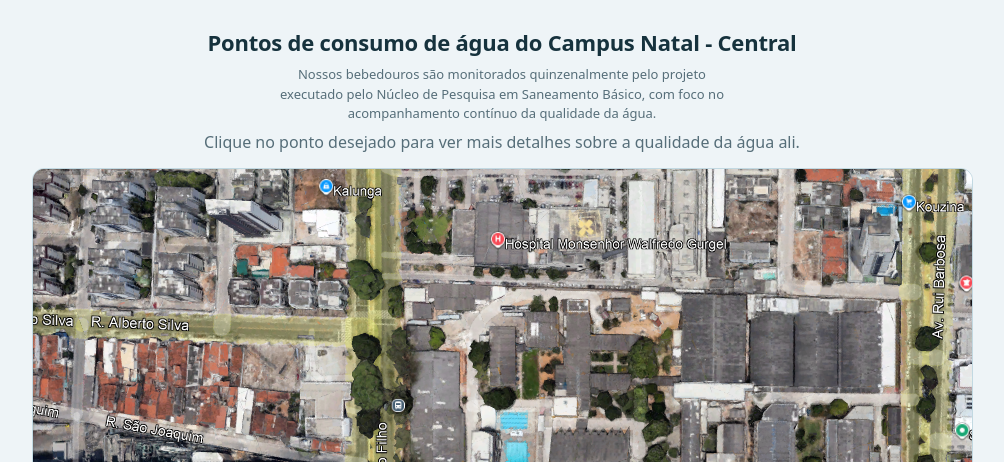
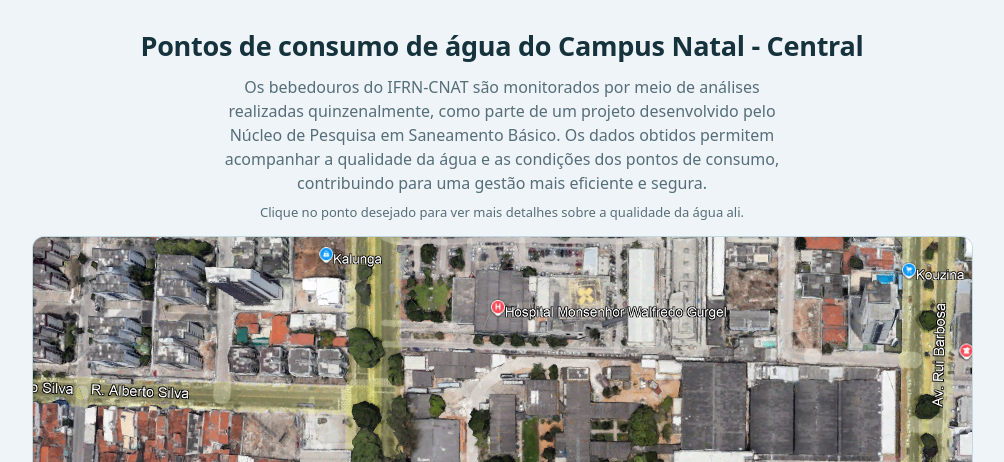
Before and after one commit to Cecilia-eng-05/sistema-ifrn-agua-bebedouros, a Django app: page / in a window 1280 px wide. Shown: the part 86-548 px from the top of the page, without its empty margins (138-1142 px from the left). Run offline with Django 5.2, Linux system fonts and the light colour scheme; data that the repository does not hold is empty.

Commit message:
style: novo texto institucional do mapa e ajuste de tamanhos
Título um pouco maior, texto de descrição maior e mais completo,
instrução de clique menor.

Co-Authored-By: Claude Sonnet 5 <noreply@anthropic.com>

```diff
--- a/bebedouros/templates/bebedouros/base.html
+++ b/bebedouros/templates/bebedouros/base.html
@@ -223,12 +223,12 @@
 
     /* Mapa do campus */
     .mapa-cabecalho { text-align: center; }
-    .mapa-cabecalho h1 { margin-left: auto; margin-right: auto; }
+    .mapa-cabecalho h1 { margin-left: auto; margin-right: auto; font-size: 27px; }
     .mapa-descricao {
-      color: var(--tinta-suave); font-size: 13px; margin: 4px auto 0;
+      color: var(--tinta-suave); font-size: 16px; margin: 8px auto 0;
       max-width: 62ch;
     }
-    .mapa-instrucao { color: var(--tinta-suave); margin: 6px 0 0; }
+    .mapa-instrucao { color: var(--tinta-suave); font-size: 13px; margin: 8px 0 0; }
     .mapa-wrap {
       position: relative; display: block; width: fit-content; max-width: 100%;
       margin: 14px auto 0; line-height: 0;
--- a/bebedouros/templates/bebedouros/mapa.html
+++ b/bebedouros/templates/bebedouros/mapa.html
@@ -5,7 +5,7 @@
 {% block conteudo %}
   <div class="mapa-cabecalho">
     <h1>Pontos de consumo de água do Campus Natal - Central</h1>
-    <p class="mapa-descricao">Nossos bebedouros são monitorados quinzenalmente pelo projeto executado pelo Núcleo de Pesquisa em Saneamento Básico, com foco no acompanhamento contínuo da qualidade da água.</p>
+    <p class="mapa-descricao">Os bebedouros do IFRN-CNAT são monitorados por meio de análises realizadas quinzenalmente, como parte de um projeto desenvolvido pelo Núcleo de Pesquisa em Saneamento Básico. Os dados obtidos permitem acompanhar a qualidade da água e as condições dos pontos de consumo, contribuindo para uma gestão mais eficiente e segura.</p>
     <p class="mapa-instrucao">Clique no ponto desejado para ver mais detalhes sobre a qualidade da água ali.</p>
   </div>
   <div class="mapa-wrap">
```
